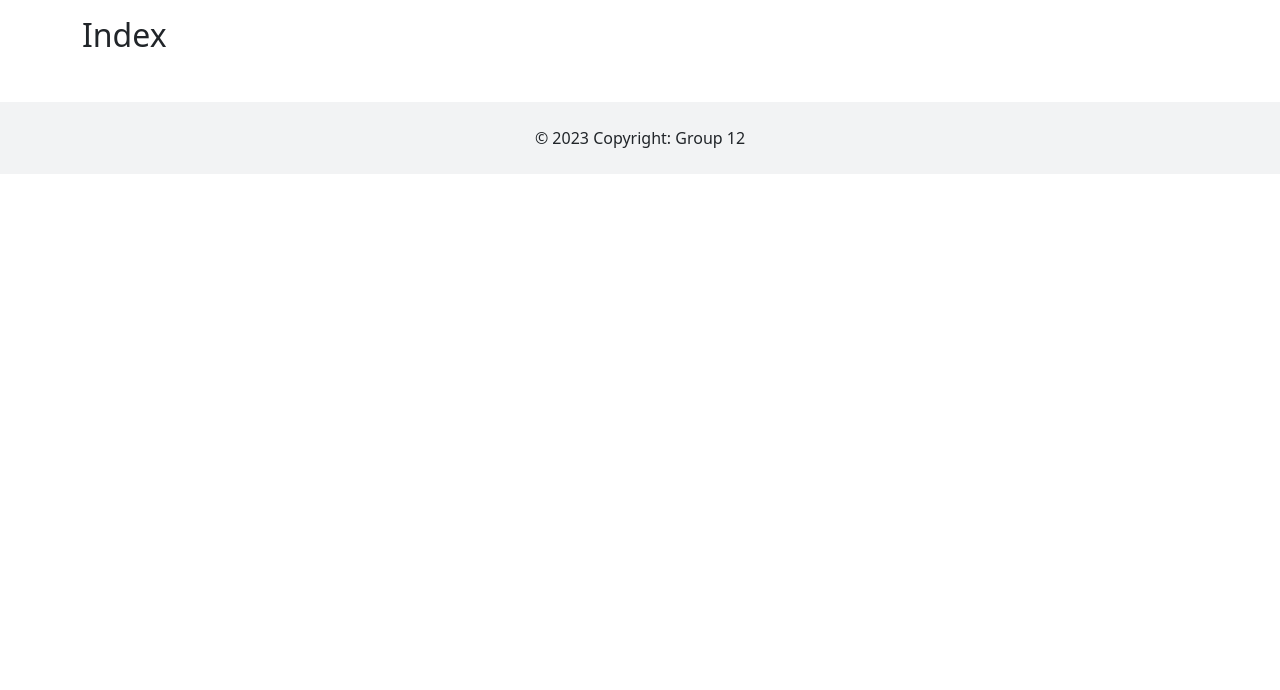
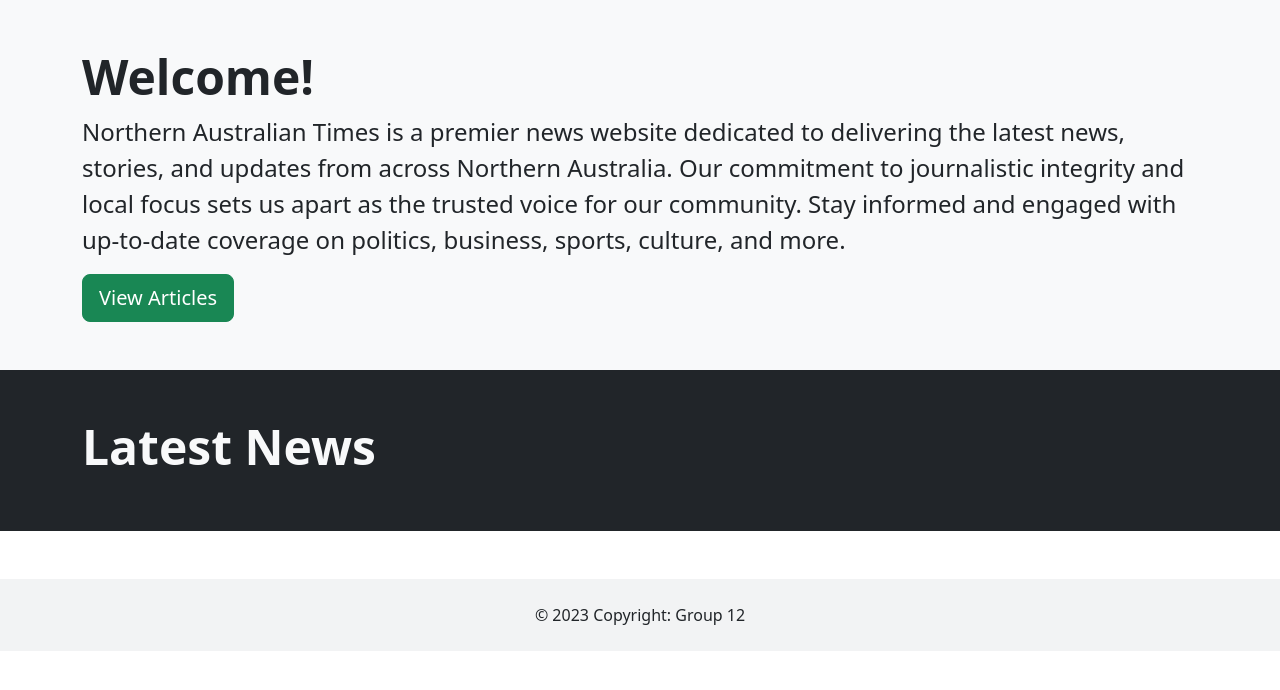
Before and after one commit to aznNoob/hit326-project, a PHP site: page / in a window 1280 px wide. Shown: the part 72-762 px from the top of the page. Run offline with PHP 8.4, Linux system fonts and the light colour scheme; some libraries are stand-ins or nearby versions.

Commit message:
Stylic changes to navbar, index page and also added date function to print relative dates

```diff
--- a/app/helpers/session_helper.php
+++ b/app/helpers/session_helper.php
@@ -15,3 +15,26 @@ function userHasRole($role)
 {
     return (isset($_SESSION['user_role']) && $_SESSION['user_role'] == $role);
 }
+
+function displayDate($date)
+{
+    $now = new DateTime();
+    $inputDate = new DateTime($date);
+    $interval = $now->diff($inputDate);
+
+    $days = $interval->days;
+    $months = $interval->m;
+    $years = $interval->y;
+
+    if ($years > 0) {
+        return $years . ' year' . ($years > 1 ? 's' : '') . ' ago';
+    } elseif ($months > 0) {
+        return $months . ' month' . ($months > 1 ? 's' : '') . ' ago';
+    } elseif ($days > 1) {
+        return $days . ' days ago';
+    } elseif ($days == 1) {
+        return 'Yesterday';
+    } else {
+        return 'Today';
+    }
+}
--- a/app/views/articles/display.php
+++ b/app/views/articles/display.php
@@ -5,8 +5,8 @@
         <h1><?php echo $data['articles']->title ?></h1>
     </div>
     <div class="row mb-4">
-        <small>By <?php echo $data['articles']->user_name ?></small>
-        <small><?php echo date('d F, Y', strtotime($data['articles']->created_at)) ?></small>
+        <p>By <?php echo $data['articles']->user_name ?></p>
+        <p><?php echo date('d F, Y', strtotime($data['articles']->created_at)) ?></p>
     </div>
     <div class="row">
         <p><?php echo $data['articles']->body ?></p>
--- a/app/views/articles/index.php
+++ b/app/views/articles/index.php
@@ -30,7 +30,7 @@
                         </div>
                     </div>
                     <div class="card-footer">
-                        <?php echo date("d F Y", strtotime($article->created_at)) ?>
+                        <?php echo displayDate(($article->created_at)) ?>
                     </div>
                     <a href="<?php echo URLROOT; ?>/articles/display/<?php echo $article->id ?>" class="stretched-link"></a>
                 </div>
--- a/app/views/includes/navbar.php
+++ b/app/views/includes/navbar.php
@@ -1,4 +1,4 @@
-<nav class="sticky-top navbar navbar-expand-lg navbar-dark bg-dark p-3 mb-3">
+<nav class="sticky-top navbar navbar-expand-lg navbar-dark bg-dark p-3">
     <div class="container">
         <a class="navbar-brand" href="<?php echo URLROOT; ?>"><?php echo SITENAME; ?></a>
         <button class="navbar-toggler" type="button" data-bs-toggle="collapse" data-bs-target="#collapse" aria-controls="nav" aria-expanded="false" aria-label="Toggle navigation">
@@ -6,6 +6,9 @@
         </button>
 
         <div class="collapse navbar-collapse" id="collapse">
+            <div class="">
+
+            </div>
             <ul class="navbar-nav ms-auto">
                 <li class="nav-item">
                     <a class="nav-link mx-2" href="<?php echo URLROOT; ?>"><i class="fa-solid fa-house-chimney mx-2"></i>Home</a>
--- a/app/views/index.php
+++ b/app/views/index.php
@@ -1,7 +1,20 @@
 <?php require APPROOT . '/views/includes/header.php'; ?>
 
-<div class="container">
-    <h2>Index</h2>
+<div class="bg-light p-5">
+    <div class="container">
+        <h1 class="display-5 fw-bold">Welcome!</h2>
+            <p class="fs-4">Northern Australian Times is a premier news website dedicated to delivering the latest news, stories, and updates from across Northern Australia.
+                Our commitment to journalistic integrity and local focus sets us apart as the trusted voice for our community.
+                Stay informed and engaged with up-to-date coverage on politics, business, sports, culture, and more.
+            </p>
+            <a href="<?php echo URLROOT ?>/articles/index"><button class="btn btn-success btn-lg" type="button">View Articles</button></a>
+    </div>
+</div>
+
+<div class="bg-dark text-light p-5">
+    <div class="container">
+        <h1 class="display-5 fw-bold">Latest News</h2>
+    </div>
 </div>
 
 <?php require APPROOT . '/views/includes/footer.php'; ?>
```
